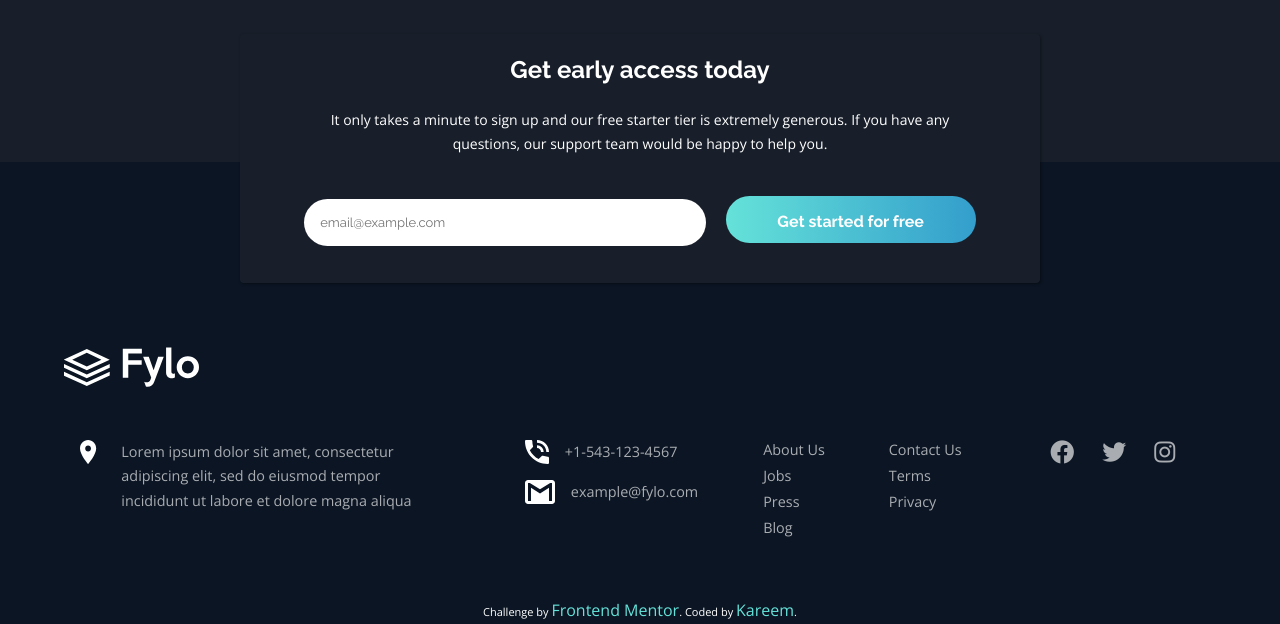
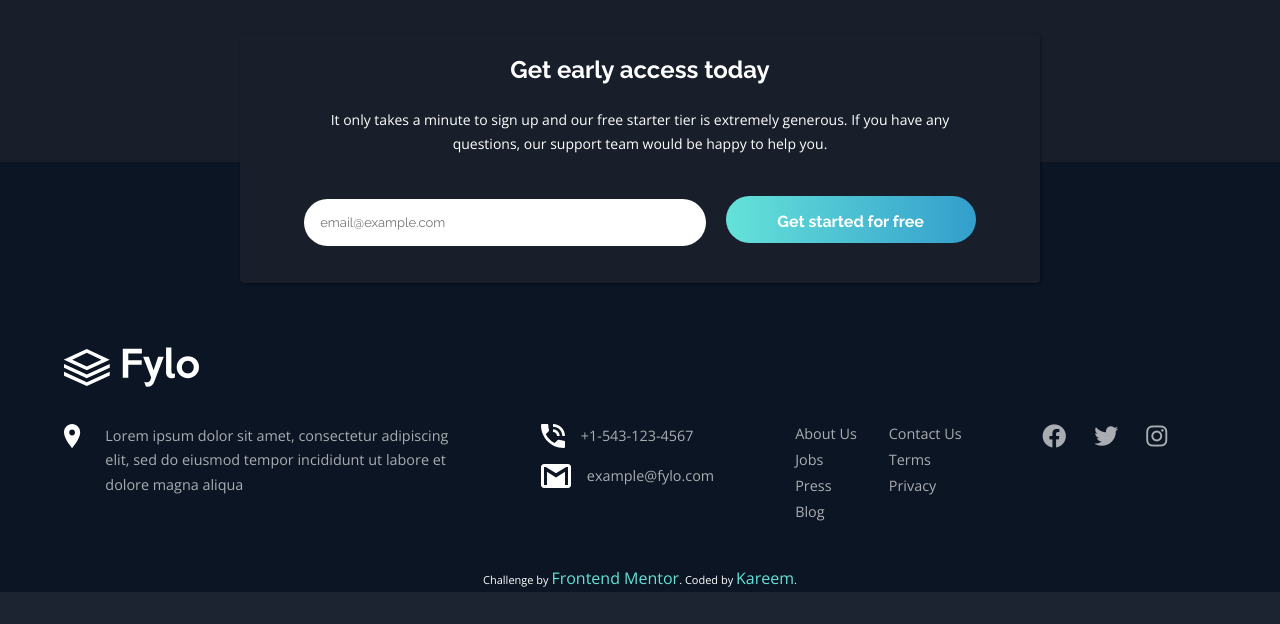
Before and after one commit to talentlessDeveloper/fylo-landing-page, a plain HTML site: page index.html in a window 1280 px wide. Shown: the part 2969-3593 px from the top of the page. After the commit the page ends 3561 px from the top, so only its background shows below. Drawn offline with nearby package versions, Linux system fonts and the light colour scheme.

Commit message:
modified padding in footer info section

```diff
--- a/app/scss/_footer.scss
+++ b/app/scss/_footer.scss
@@ -92,6 +92,10 @@
     .info {
       @include breakpoint-desktop(medium) {
         padding: 1rem;
+      }
+
+      @include breakpoint-desktop(large) {
+        padding: 0;
       }
     }
     span {
```
Also changed, not shown: app/scss/styles.css, 1 other file.
